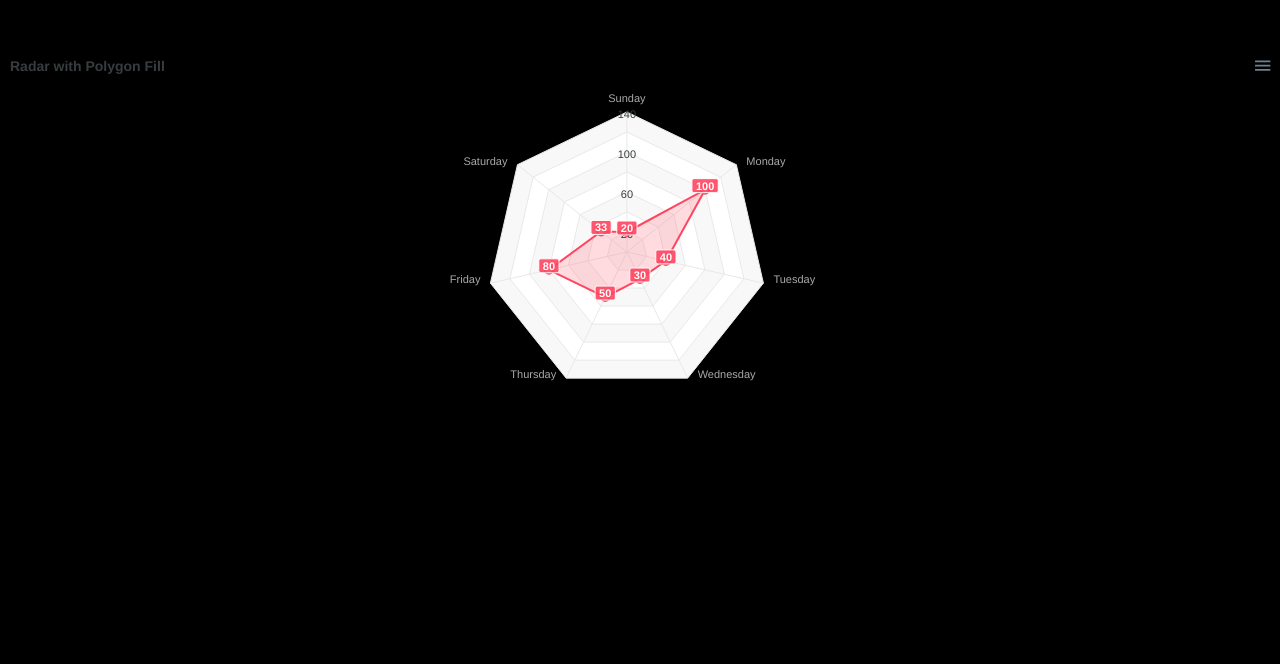
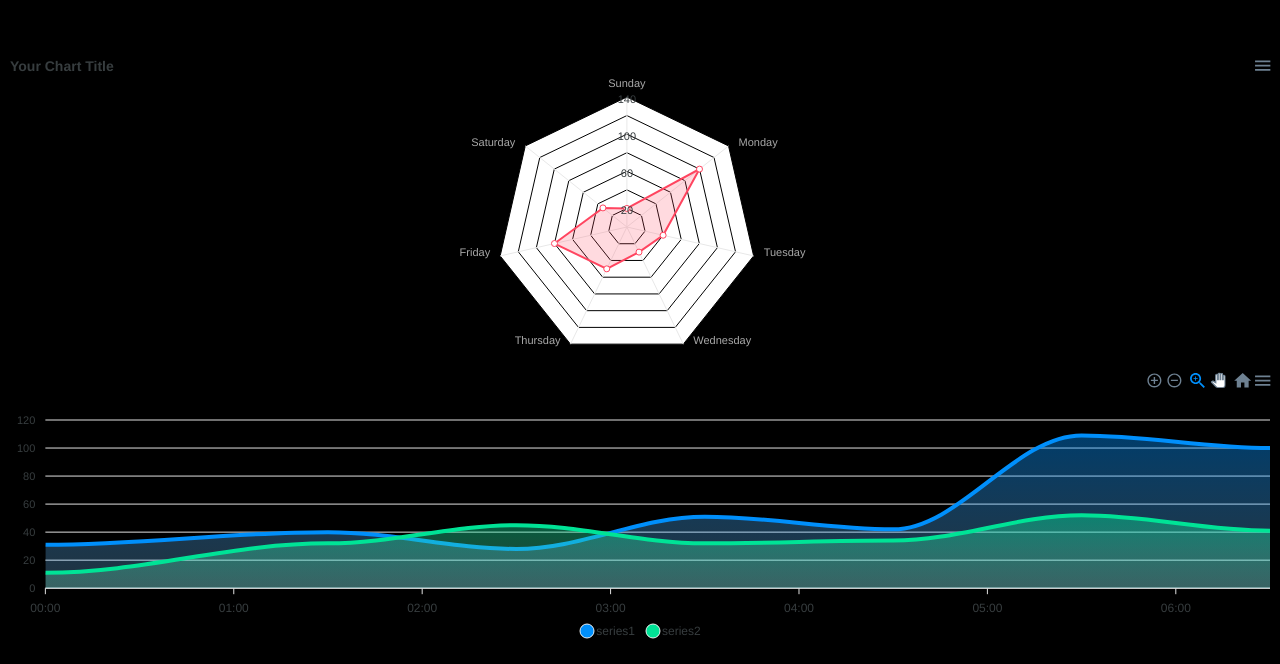
Before and after one commit to MAZINO001/budget-app, a React (Vite) app in the folder budget/: page / in a window 1280 px wide. Shown: the part 2540-3204 px from the top of the page. Before the commit the page ends 2959 px from the top, so only its background shows below. Built offline with nearby package versions, Linux system fonts and the light colour scheme.

Commit message:
fixinf charts

```diff
--- a/budget/src/components/Dashboard/Charts.jsx
+++ b/budget/src/components/Dashboard/Charts.jsx
@@ -1,5 +1,6 @@
+/* eslint-disable no-unused-vars */
 import ReactApexChart from "react-apexcharts";
-export default function ApexChart() {
+export function RadarApexChart() {
   const state = {
     series: [
       {
@@ -13,28 +14,28 @@ export default function ApexChart() {
         type: "radar",
       },
       dataLabels: {
-        enabled: true,
+        enabled: false,
       },
       plotOptions: {
         radar: {
-          size: 140,
+          size: 130,
           polygons: {
-            strokeColors: "#e9e9e9",
+            strokeColors: "#000",
             fill: {
-              colors: ["#f8f8f8", "#fff"],
+              colors: ["#fff", "#fff"],
             },
           },
         },
       },
       title: {
-        text: "Radar with Polygon Fill",
+        text: "Your Chart Title",
       },
       colors: ["#FF4560"],
       markers: {
-        size: 4,
+        size: 3,
         colors: ["#fff"],
         strokeColor: "#FF4560",
-        strokeWidth: 2,
+        strokeWidth: 1,
       },
       tooltip: {
         y: {
@@ -76,10 +77,155 @@ export default function ApexChart() {
           options={state.options}
           series={state.series}
           type="radar"
-          height={350}
+          // height={350}
+          height={300}
         />
       </div>
       <div id="html-dist"></div>
     </div>
   );
 }
+
+//second line chart
+
+import React from "react";
+export function LineApexChart() {
+  const [chartData, setChartData] = React.useState({
+    series: [
+      {
+        name: "series1",
+        data: [31, 40, 28, 51, 42, 109, 100],
+      },
+      {
+        name: "series2",
+        data: [11, 32, 45, 32, 34, 52, 41],
+      },
+    ],
+    options: {
+      chart: {
+        height: 350,
+        type: "area",
+      },
+      dataLabels: {
+        enabled: false,
+      },
+      stroke: {
+        curve: "smooth",
+      },
+      xaxis: {
+        type: "datetime",
+        categories: [
+          "2018-09-19T00:00:00.000Z",
+          "2018-09-19T01:30:00.000Z",
+          "2018-09-19T02:30:00.000Z",
+          "2018-09-19T03:30:00.000Z",
+          "2018-09-19T04:30:00.000Z",
+          "2018-09-19T05:30:00.000Z",
+          "2018-09-19T06:30:00.000Z",
+        ],
+      },
+      title: {
+        text: "Your Chart Title", // Set your chart title
+        style: {
+          color: "#000", // Black color for the title
+        },
+      },
+      tooltip: {
+        x: {
+          format: "dd/MM/yy HH:mm",
+        },
+      },
+    },
+  });
+
+  return (
+    <div>
+      <div id="chart">
+        <ReactApexChart
+          options={chartData.options}
+          series={chartData.series}
+          type="area"
+          // height={330}
+          height={275}
+        />
+      </div>
+      <div id="html-dist"></div>
+    </div>
+  );
+}
+
+// //third line chart
+
+// import React from "react";
+// export function LineApexChart() {
+//   const [chartData, setChartData] = React.useState({
+//     series: [
+//       {
+//         name: "series1",
+//         data: [31, 40, 28, 51, 42, 109, 100],
+//       },
+//       {
+//         name: "series2",
+//         data: [11, 32, 45, 32, 34, 52, 41],
+//       },
+//     ],
+//     options: {
+//       chart: {
+//         height: 350,
+//         type: "area",
+//       },
+//       theme: {
+//         monochrome: {
+//           enabled: true,
+//           colors: ["#000"],
+//         },
+//       },
+//       xaxis: {
+//         axisBorder: {
+//           color: "#000", // Black color for x-axis border
+//         },
+//         labels: {
+//           style: {
+//             color: "#000", // Black color for x-axis labels
+//           },
+//         },
+//       },
+//       yaxis: {
+//         axisBorder: {
+//           color: "#000", // Black color for y-axis border
+//         },
+//         labels: {
+//           style: {
+//             color: "#000", // Black color for y-axis labels
+//           },
+//         },
+//       },
+
+//       dataLabels: {
+//         enabled: false, // Disable data labels if not needed
+//       },
+//       stroke: {
+//         curve: "smooth",
+//       },
+//       tooltip: {
+//         x: {
+//           format: "dd/MM/yy HH:mm",
+//         },
+//       },
+//     },
+//   });
+
+//   return (
+//     <div>
+//       <div id="chart">
+//         <ReactApexChart
+//           options={chartData.options}
+//           series={chartData.series}
+//           type="area"
+//           height={290}
+//         />
+//       </div>
+//       <div id="html-dist"></div>
+//     </div>
+//   );
+// }
--- a/budget/src/components/pages/Dashboard.jsx
+++ b/budget/src/components/pages/Dashboard.jsx
@@ -29,7 +29,8 @@
 //   );
 // }
 
-import ApexChart from "../Dashboard/Charts";
+import { RadarApexChart, LineApexChart } from "../Dashboard/Charts";
+// import { RadarApexChart } from "../Dashboard/Charts";
 import { CreditCard1, CreditCard2 } from "../Dashboard/CreditCard";
 import History from "../Dashboard/History";
 import Popular from "../Dashboard/Popular";
@@ -54,10 +55,13 @@ export default function Dashboard() {
         </div>
       </div>
       <div className="flex items-center md:flex-row flex-col gap-2 ">
-        <div className="bg-gray-700 w-[100%] md:w-[50%] h-[290px] rounded-md max-w-[600px] md:max-w-none">
-          <ApexChart/>
+        <div className="bg-white w-[100%] md:w-[50%] h-[290px] rounded-md max-w-[600px] md:max-w-none">
+          <RadarApexChart />
         </div>
-        <div className="bg-gray-700 w-[100%] md:w-[50%] h-[290px] rounded-md max-w-[600px] md:max-w-none"></div>
+        <div className="bg-white w-[100%] md:w-[50%] h-[290px] rounded-md max-w-[600px] md:max-w-none overflow-hidden">
+          {/* <div className="bg-gray-700 w-[100%] md:w-[50%] h-[290px] rounded-md max-w-[600px] md:max-w-none "> */}
+          <LineApexChart />
+        </div>
       </div>
     </div>
   );
```
